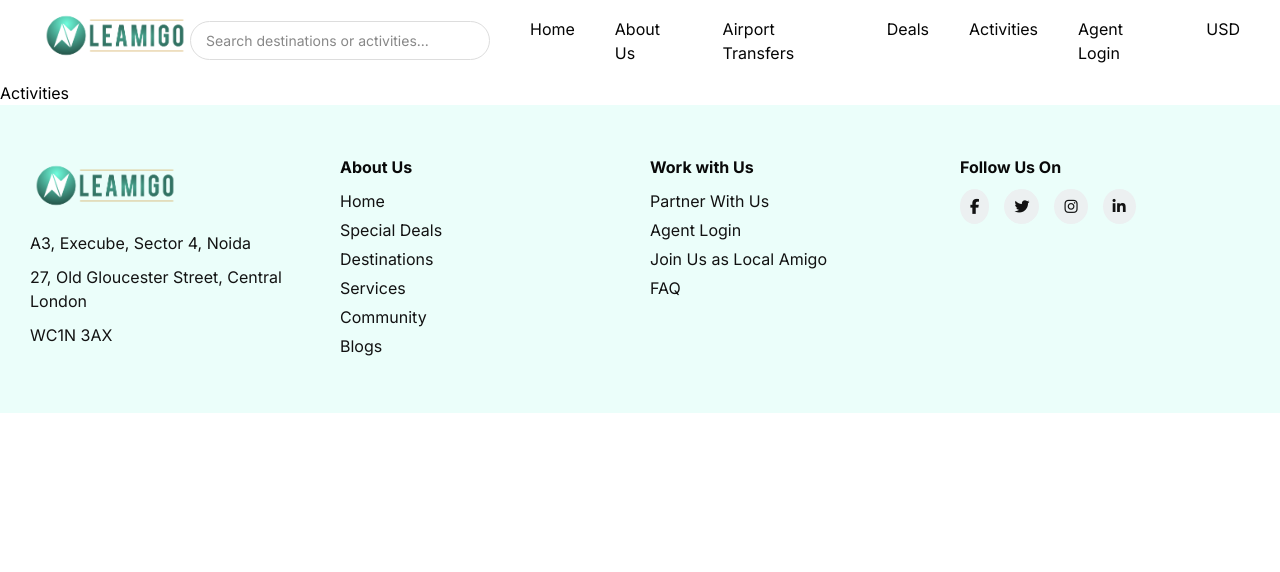
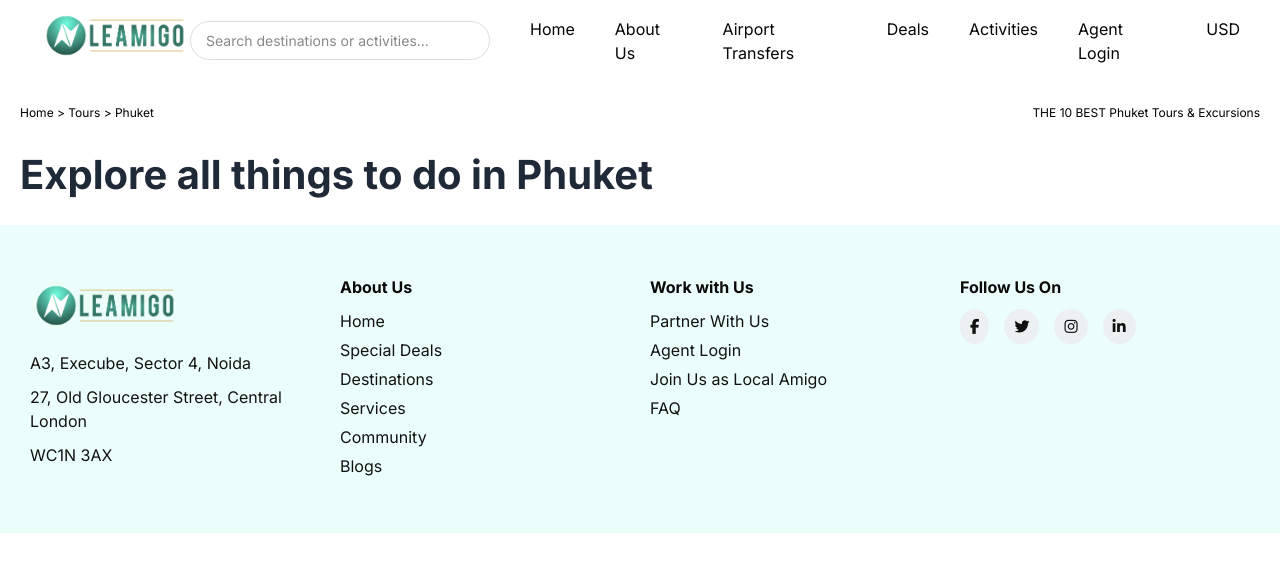
Before and after one commit to Manoj-Pal-21/Shopping-App-Design, a React (Vite) app: page /activities in a window 1280 px wide. Shown: the top 572 px of the page. Built offline with nearby package versions, Linux system fonts and the light colour scheme.

Commit message:
start implementing the activities

```diff
--- a/src/component/Action/Actions.jsx
+++ b/src/component/Action/Actions.jsx
@@ -27,7 +27,6 @@ export const Actions = () => {
             </div>
 
 
-
             <div className="mt-5">
                 <h2 className="font-bold text-gray-800 text-[40px]">
                     Phi Phi Islands Adventure Day Trip with<br />
@@ -39,7 +38,6 @@ export const Actions = () => {
                     <button className="text-black rounded-lg text-xs px-3 py-1">Wishlist</button>
                 </div>
             </div>
-
 
 
             <div className="flex flex-col md:flex-row">
--- a/src/pages/Activities/Activities.jsx
+++ b/src/pages/Activities/Activities.jsx
@@ -2,8 +2,16 @@ import React from 'react'
 
 const Activities = () => {
   return (
-    <div>
-      <h1>Activities</h1>
+    <div className="home-container mx-auto p-5 max-w-screen-xl flex flex-col">
+      <div className="home flex justify-between">
+        <p className="breadcrumb font-normal text-xs leading-6">Home &gt; Tours &gt; Phuket</p>
+        <p className="title font-normal text-xs leading-6">THE 10 BEST Phuket Tours & Excursions</p>
+      </div>
+      <div className="mt-5">
+        <h2 className="font-bold text-gray-800 text-[40px]">
+          Explore all things to do in Phuket
+        </h2>
+      </div>
     </div>
   )
 }
```
